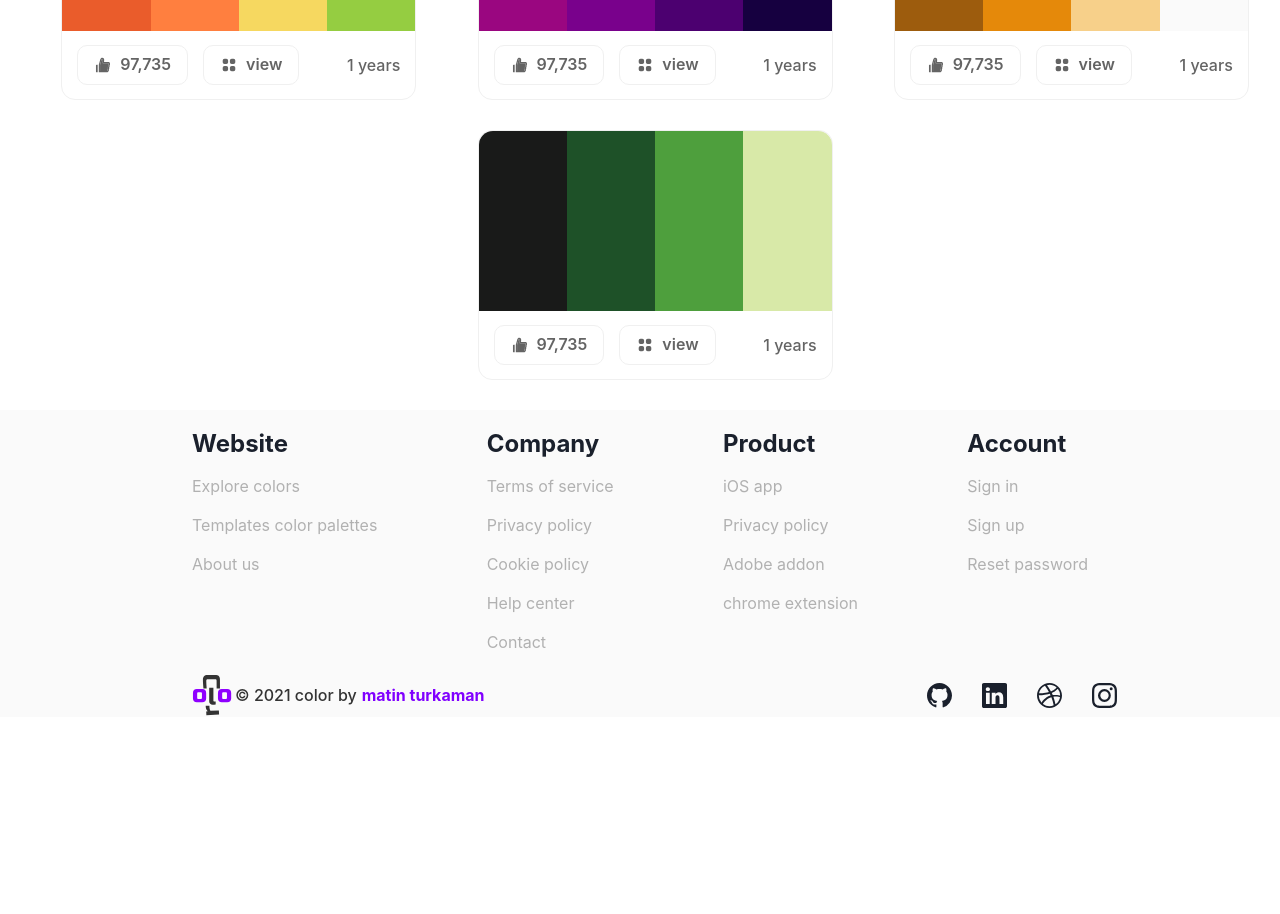
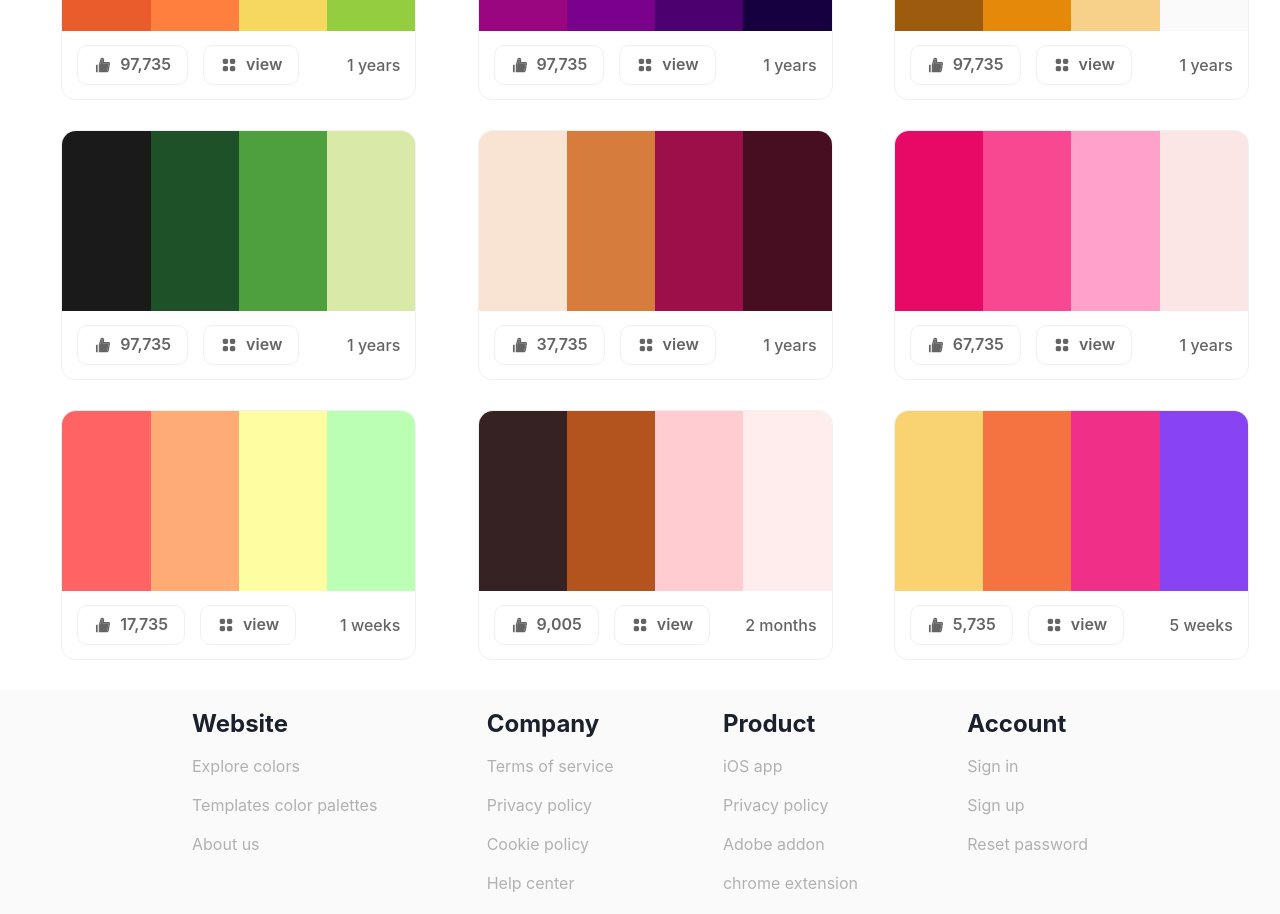
Before and after one commit to matinturkaman/colors, a React (Create React App) app: page /explore in a window 1280 px wide. Shown: the part 6480-7394 px from the top of the page. Before the commit the page ends 7197 px from the top, so only its background shows below. Built offline with nearby package versions, Linux system fonts and the light colour scheme.

Commit message:
color added

```diff
--- a/src/data/colors.js
+++ b/src/data/colors.js
@@ -699,6 +699,56 @@ const palettes = [
     date: "1 years",
     id: 70,
   },
+  {
+    one: "#F9E4D4",
+    two: "#D67D3E",
+    three: "#9C0F48",
+    four: "#470D21",
+    category: "orange",
+    like: "37,735",
+    date: "1 years",
+    id: 70,
+  },
+  {
+    one: "#E60965",
+    two: "#F94892",
+    three: "#FFA1C9",
+    four: "#FBE5E5",
+    category: "pink",
+    like: "67,735",
+    date: "1 years",
+    id: 71,
+  },
+  {
+    one: "#FF6363",
+    two: "#FFAB76",
+    three: "#FFFDA2",
+    four: "#BAFFB4",
+    category: "orange",
+    like: "17,735",
+    date: "1 weeks",
+    id: 72,
+  },
+  {
+    one: "#362222",
+    two: "#B3541E",
+    three: "#FFCCD2",
+    four: "#FFEDED",
+    category: "grown",
+    like: "9,005",
+    date: "2 months",
+    id: 73,
+  },
+  {
+    one: "#F9D371",
+    two: "#F47340",
+    three: "#EF2F88",
+    four: "#8843F2",
+    category: "pink",
+    like: "5,735",
+    date: "5 weeks",
+    id: 74,
+  },
 ];
 
 export default palettes;
```
